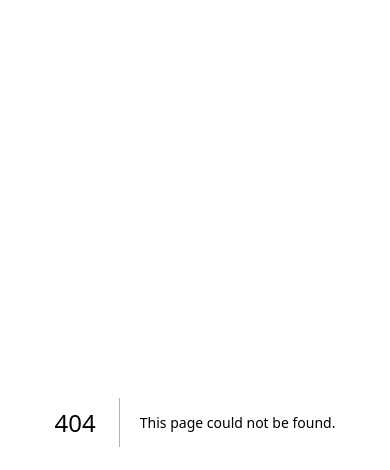
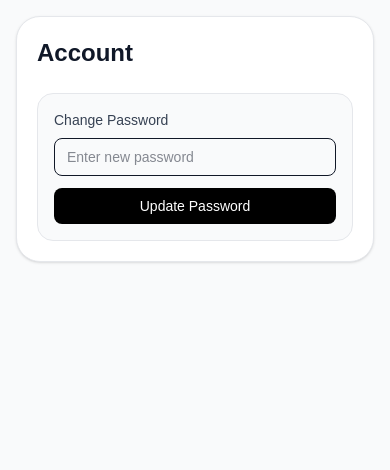
Before and after one commit to cnease/fox-report-generator, a Next.js app: page /account in a window 390 px wide. Before the commit this address had no page. Shown: the top 470 px of the page. Built offline with nearby package versions, Linux system fonts and the light colour scheme; no server answers.

Commit message:
Add account page and mobile app UI updates

```diff
--- /dev/null
+++ b/app/account/page.tsx
@@ -0,0 +1,68 @@
+"use client";
+
+import { useState } from "react";
+import { createClient } from "@/lib/supabase/client";
+
+export default function AccountPage() {
+  const supabase = createClient();
+
+  const [password, setPassword] = useState("");
+  const [loading, setLoading] = useState(false);
+  const [message, setMessage] = useState("");
+
+  const handleChangePassword = async () => {
+    if (!password) return;
+
+    setLoading(true);
+    setMessage("");
+
+    const { error } = await supabase.auth.updateUser({
+      password,
+    });
+
+    if (error) {
+      setMessage(error.message);
+    } else {
+      setMessage("Password updated successfully!");
+      setPassword("");
+    }
+
+    setLoading(false);
+  };
+
+  return (
+    <div className="min-h-screen bg-gray-50 px-4 pb-28 pt-4">
+      <div className="mx-auto max-w-3xl rounded-3xl border border-gray-200 bg-white p-5 shadow-sm">
+        <h1 className="text-2xl font-semibold text-gray-900">Account</h1>
+
+        <div className="mt-6 space-y-4">
+          <div className="rounded-2xl border border-gray-200 bg-gray-50 p-4">
+            <p className="text-sm font-medium text-gray-700">
+              Change Password
+            </p>
+
+            <input
+              type="password"
+              placeholder="Enter new password"
+              value={password}
+              onChange={(e) => setPassword(e.target.value)}
+              className="mt-2 w-full rounded-lg border px-3 py-2 text-sm"
+            />
+
+            <button
+              onClick={handleChangePassword}
+              disabled={loading}
+              className="mt-3 w-full rounded-lg bg-black px-4 py-2 text-sm font-medium text-white"
+            >
+              {loading ? "Updating..." : "Update Password"}
+            </button>
+
+            {message && (
+              <p className="mt-2 text-sm text-gray-600">{message}</p>
+            )}
+          </div>
+        </div>
+      </div>
+    </div>
+  );
+}
--- a/app/globals.css
+++ b/app/globals.css
@@ -22,16 +22,27 @@ body {
   height: 100%;
 }
 
+html {
+  -webkit-text-size-adjust: 100%;
+}
+
 body {
   background: var(--background);
   color: var(--foreground);
   font-family: Arial, Helvetica, sans-serif;
-
-  /* Prevents weird mobile scroll bounce */
   overscroll-behavior-y: none;
 }
 
-/* ✅ Safe area support (iPhone notch / Android edge spacing) */
+/* Makes media scale correctly */
+img,
+svg,
+video,
+canvas {
+  max-width: 100%;
+  height: auto;
+}
+
+/* Safe area support */
 .safe-top {
   padding-top: env(safe-area-inset-top);
 }
--- a/app/layout.tsx
+++ b/app/layout.tsx
@@ -13,13 +13,27 @@ const geistMono = Geist_Mono({
   subsets: ["latin"],
 });
 
-export const metadata = {
+export const metadata: Metadata = {
   title: "Fox Report Generator",
   description: "Fox Pest Control report generator",
   manifest: "/manifest.webmanifest",
+
+  // ✅ Improves iPhone app experience
+  appleWebApp: {
+    capable: true,
+    statusBarStyle: "default",
+    title: "Fox Reports",
+  },
+
+  // Optional but nice polish
+  applicationName: "Fox Reports",
 };
 
 export const viewport: Viewport = {
+  width: "device-width",        // ✅ fixes “small screen” issue
+  initialScale: 1,              // ✅ prevents zoomed-out UI
+  maximumScale: 1,              // ✅ locks scaling (optional)
+  viewportFit: "cover",         // ✅ enables safe-area (notch support)
   themeColor: "#111111",
 };
 
@@ -31,7 +45,7 @@ export default function RootLayout({
   return (
     <html lang="en">
       <body
-        className={`${geistSans.variable} ${geistMono.variable} antialiased`}
+        className={`${geistSans.variable} ${geistMono.variable} antialiased bg-gray-50`}
       >
         <PwaRegister />
         {children}
--- a/app/page.tsx
+++ b/app/page.tsx
@@ -17,29 +17,33 @@ export default async function HomePage() {
   return (
     <div className="min-h-screen bg-gray-50 flex flex-col">
       {/* App Header */}
-      <div className="safe-top sticky top-0 z-50 flex items-center justify-between border-b bg-white px-4 py-3 shadow-sm">
+      <header className="safe-top sticky top-0 z-50 border-b bg-white/95 backdrop-blur">
+        <div className="mx-auto flex w-full max-w-5xl items-center justify-between px-4 py-3 sm:px-6">
           <div className="flex items-center gap-3">
             <img
               src="/icons/icon-192.png"
               alt="Fox Reports"
-            className="h-9 w-9 rounded-lg"
+              className="h-10 w-10 rounded-xl sm:h-11 sm:w-11"
             />
             <div className="flex flex-col">
-            <h1 className="text-base font-semibold leading-tight">
+              <h1 className="text-[clamp(1rem,2.4vw,1.2rem)] font-semibold leading-tight">
                 Fox Reports
               </h1>
-            <span className="text-xs text-gray-500">
+              <span className="text-[clamp(0.72rem,1.8vw,0.82rem)] text-gray-500">
                 Pest Control Report Generator
               </span>
             </div>
           </div>
 
+          <div className="shrink-0">
             <InstallAppButton />
           </div>
+        </div>
+      </header>
 
       {/* Main App */}
-      <main className="flex-1 overflow-y-auto p-4 pb-24">
-        <div className="mx-auto max-w-3xl rounded-2xl border bg-white p-4 shadow-sm">
+      <main className="flex-1 overflow-y-auto px-3 pb-32 pt-4 sm:px-6">
+        <div className="mx-auto w-full max-w-4xl rounded-3xl border border-gray-200 bg-white p-4 shadow-sm sm:p-6">
           <ReportGenerator />
         </div>
       </main>
--- a/components/bottom-nav.tsx
+++ b/components/bottom-nav.tsx
@@ -16,13 +16,13 @@ export default function BottomNav() {
   const activeIndex = tabs.findIndex((tab) => tab.href === pathname);
 
   return (
-    <nav className="safe-bottom fixed bottom-0 left-0 right-0 z-50 border-t border-gray-200 bg-white/95 backdrop-blur">
-      <div className="mx-auto max-w-md px-3 py-2">
-        <div className="relative grid grid-cols-3 items-center rounded-2xl bg-gray-100 p-1">
+    <nav className="safe-bottom fixed bottom-0 left-0 right-0 z-[60] border-t border-gray-200 bg-white/98 shadow-[0_-6px_20px_rgba(0,0,0,0.08)] backdrop-blur">
+      <div className="mx-auto w-full max-w-md px-3 pb-2 pt-2">
+        <div className="relative grid grid-cols-3 items-center rounded-2xl bg-gray-100 p-1.5">
           <div
-            className="absolute top-1 bottom-1 w-[calc(33.333%-0.33rem)] rounded-xl bg-white shadow-sm transition-all duration-300"
+            className="absolute bottom-1.5 top-1.5 w-[calc(33.333%-0.5rem)] rounded-2xl bg-white shadow-sm transition-all duration-300"
             style={{
-              left: `calc(${Math.max(activeIndex, 0) * 33.333}% + 0.25rem)`,
+              left: `calc(${Math.max(activeIndex, 0) * 33.333}% + 0.375rem)`,
             }}
           />
 
@@ -34,12 +34,20 @@ export default function BottomNav() {
               <Link
                 key={tab.href}
                 href={tab.href}
-                className={`relative z-10 flex min-h-[64px] flex-col items-center justify-center rounded-xl px-3 py-2 text-xs transition-all duration-200 ${
+                className={`relative z-10 flex min-h-[72px] flex-col items-center justify-center rounded-2xl px-3 py-2 transition-all duration-200 ${
                   isActive ? "text-black" : "text-gray-500"
                 }`}
               >
-                <Icon size={18} className="mb-1" />
-                <span className={isActive ? "font-semibold" : "font-medium"}>
+                <Icon
+                  size={22}
+                  strokeWidth={isActive ? 2.4 : 2}
+                  className="mb-1.5"
+                />
+                <span
+                  className={`text-[12px] leading-none ${
+                    isActive ? "font-semibold" : "font-medium"
+                  }`}
+                >
                   {tab.label}
                 </span>
               </Link>
```
Lines whose indentation alone changed are shown as unchanged.
